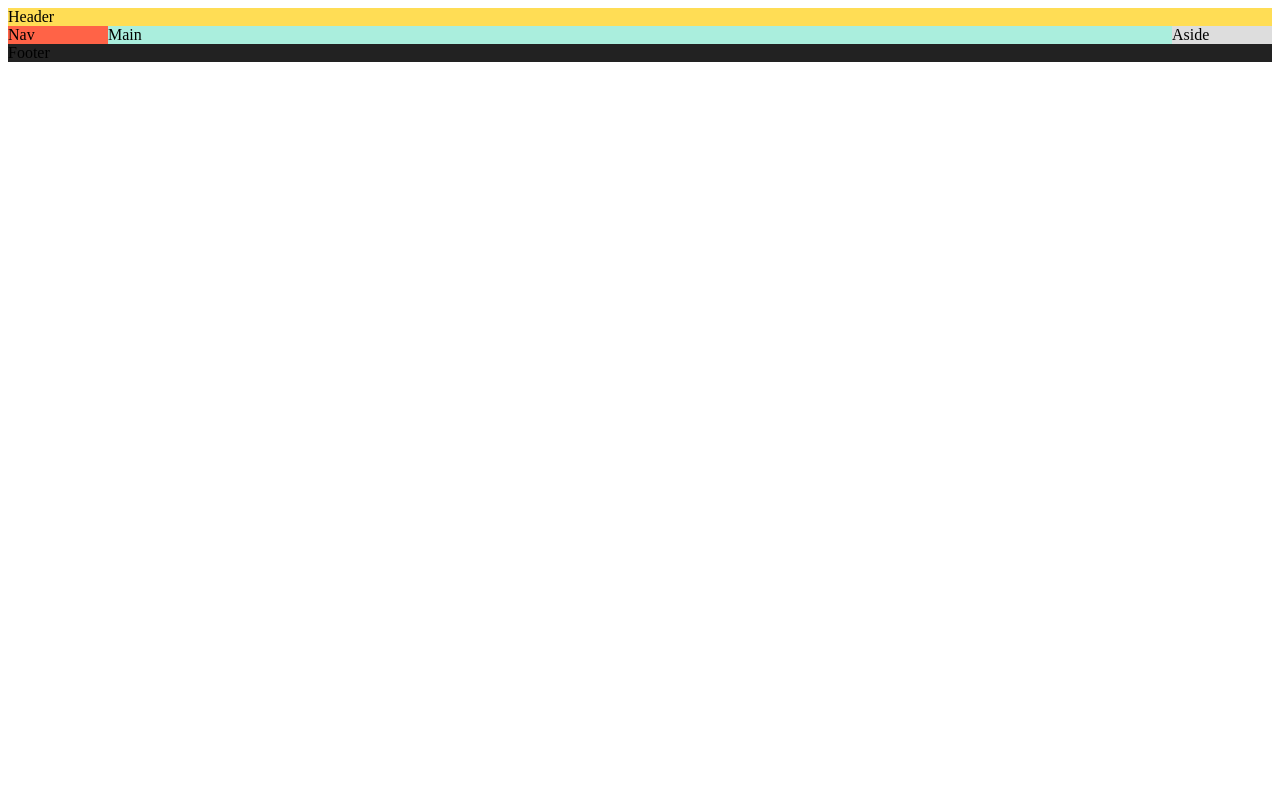
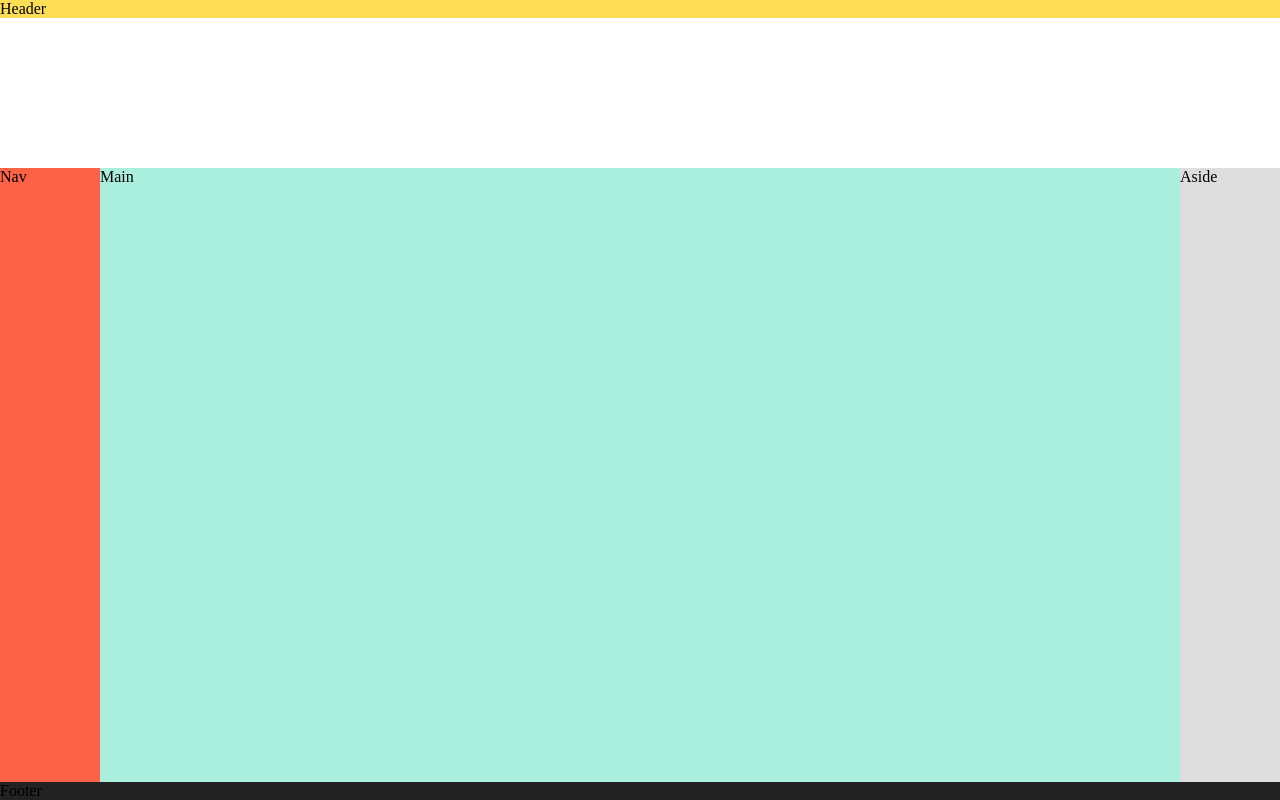
Before and after one commit to NanaTerada/lesson_flex-box_css, a plain HTML site: page index.html in a window 1280 px wide. Drawn offline with Linux system fonts and the light colour scheme.

Commit message:
#11 縦方向に要素を配置してみよう

```diff
--- a/css/style.css
+++ b/css/style.css
@@ -1,10 +1,27 @@
+html {
+    height: 100%;
+}
+
+body {
+    margin: 0;
+    display: flex;
+    flex-direction: column;
+    height: 100%;
+
+}
+
 .container {
+    margin-top: 50px;
+    /* ※marginの相殺が起きない点に注意 */
     display: flex;
+    flex: 1;
   }
 
 
 header {
     background:#fd5;
+    margin-bottom: 100px;
+    margin-bottom: 100px;
 }
 
 main {
```
